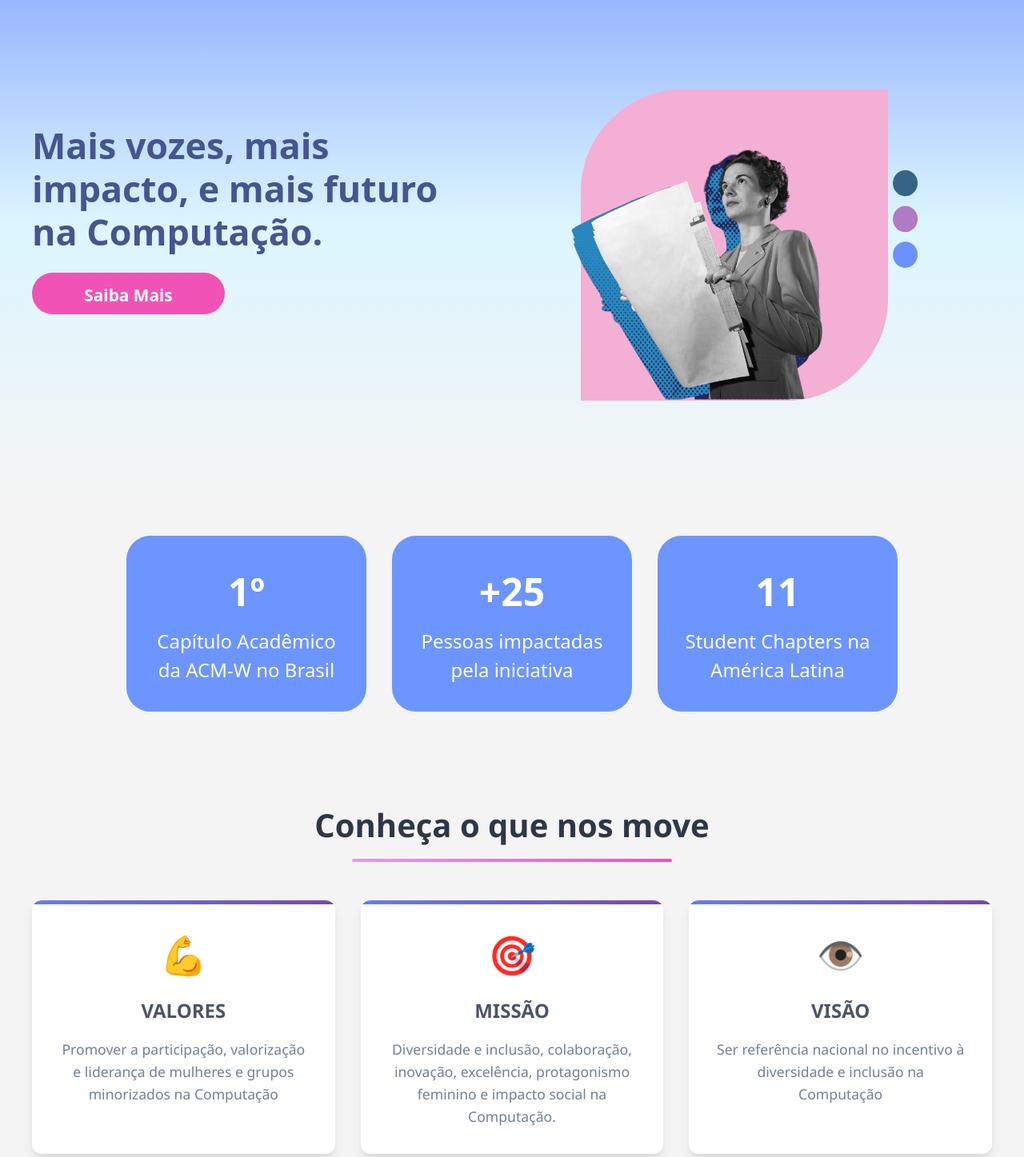
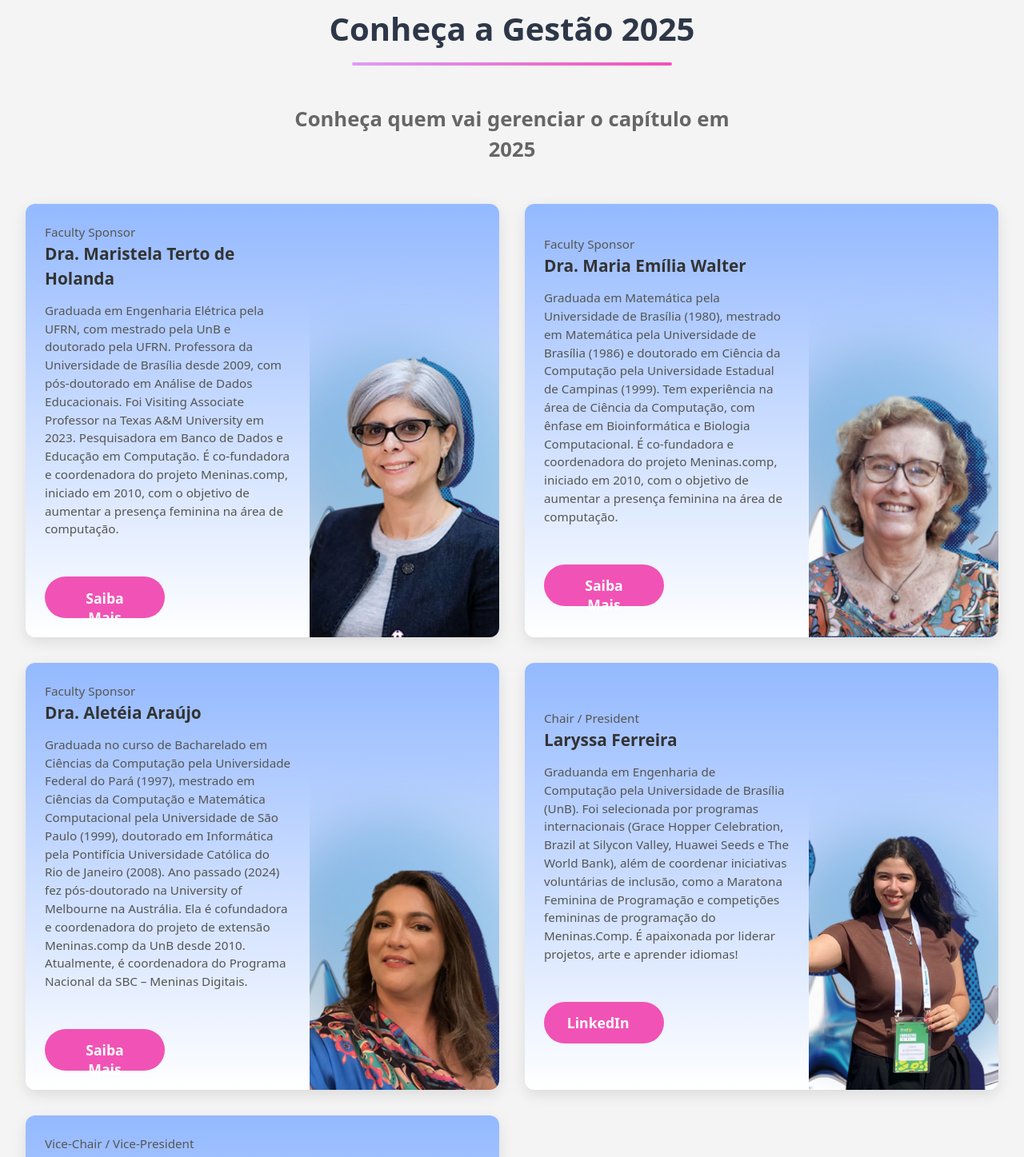
Before and after one commit to aadriellyy/landing-site-acmw, a React (Vite) app in the folder acmw-landing/: page /membros in a window 1280 px wide. Shown: the part 200-1647 px from the top of the page at 80% size. Built offline with nearby package versions, Linux system fonts and the light colour scheme.

Commit message:
:sparkles: feat: add routes

```diff
--- a/acmw-landing/package.json
+++ b/acmw-landing/package.json
@@ -14,7 +14,8 @@
     "react": "^19.1.1",
     "react-countup": "^6.5.3",
     "react-dom": "^19.1.1",
-    "react-intersection-observer": "^9.16.0"
+    "react-intersection-observer": "^9.16.0",
+    "react-router-dom": "^7.9.1"
   },
   "devDependencies": {
     "@eslint/js": "^9.35.0",
--- a/acmw-landing/src/App.jsx
+++ b/acmw-landing/src/App.jsx
@@ -7,20 +7,39 @@ import Localizacao from './sections/Localizacao';
 import Eventos from './components/Eventos'
 import Footer from './components/Footer';
 import Members from './sections/Members';
+import { BrowserRouter as Router, Routes, Route } from "react-router-dom";
 
 function App() {
   return (
-    <>
-    <Header/>
-    <Hero/>
-    <Dados/>
-    <Mvv/>
-    <Localizacao/>
-    <Eventos/>
-    <Footer/>
-    <Members/>
-    </>
-  )
+    <Router>
+      <Routes>
+        <Route
+          path="/"
+          element={
+            <>
+              <Header />
+              <Hero />
+              <Dados />
+              <Mvv />
+              <Localizacao />
+              <Eventos />
+              <Footer />
+            </>
+          }
+        />
+        <Route
+          path="/membros"
+          element={
+            <>
+              <Header />
+              <Members />
+              <Footer />
+            </>
+          }
+        />
+      </Routes>
+    </Router>
+  );
 }
 
 export default App
--- a/acmw-landing/src/components/Eventos.jsx
+++ b/acmw-landing/src/components/Eventos.jsx
@@ -5,7 +5,7 @@ import lorena from '../assets/lorena.png';
 
 const Eventos = () => {
   return (
-    <section className="eventos-section">
+    <section className="eventos-section" id="events">
       <div className="eventos-container">
         <h2 className="section-title">Próximos eventos</h2>
 
--- a/acmw-landing/src/components/Header.jsx
+++ b/acmw-landing/src/components/Header.jsx
@@ -13,10 +13,10 @@ const Header = () => {
                     </div>
                 </div>
                 <ul className="nav-links">
-                    <li><a href="#sobre">Home</a></li>
-                    <li><a href="#schedule">Sobre</a></li>
-                    <li><a href="#members">Membros</a></li>
-                    <li><a href="#members">Eventos</a></li>
+                    <li><a href="/">Home</a></li>
+                    <li><a href="#mvv">Sobre</a></li>
+                    <li><a href="/membros">Membros</a></li>
+                    <li><a href="#events">Eventos</a></li>
                     <li><a href="mailto:maristela.holanda@gmail.com">Contato</a></li>
                 </ul>
             </nav>
--- a/acmw-landing/src/sections/Members.css
+++ b/acmw-landing/src/sections/Members.css
@@ -1,7 +1,7 @@
 .members {
   padding: 4rem 2rem;
   text-align: center;
-  background: #ffffff;
+  background: #F4F4F4;
 }
 
 .members-title {
@@ -12,7 +12,7 @@
 }
 
 .members-subtitle {
-  font-size: 1.1rem;
+  font-size: 1.6rem;
   color: #666;
   max-width: 600px;
   margin: 0 auto 3rem;
--- a/acmw-landing/src/sections/Members.jsx
+++ b/acmw-landing/src/sections/Members.jsx
@@ -10,59 +10,70 @@ export default function ProgramsSection() {
   const members = [
     {
       title: "Dra. Maristela Terto de Holanda",
+      cargo: "Faculty Sponsor",
       description:
         "Graduada em Engenharia Elétrica pela UFRN, com mestrado pela UnB e doutorado pela UFRN. Professora da Universidade de Brasília desde 2009, com pós-doutorado em Análise de Dados Educacionais. Foi Visiting Associate Professor na Texas A&M University em 2023. Pesquisadora em Banco de Dados e Educação em Computação. É co-fundadora e coordenadora do projeto Meninas.comp, iniciado em 2010, com o objetivo de aumentar a presença feminina na área de computação.",
       image: Maristela,
-      refName: "Entre em Contato"
+      refName: "Saiba Mais",
+      link: "https://cic.unb.br/",
     },
     {
       title: "Dra. Maria Emília Walter",
+      cargo: "Faculty Sponsor",
       description:
         "Graduada em Matemática pela Universidade de Brasília (1980), mestrado em Matemática pela Universidade de Brasília (1986) e doutorado em Ciência da Computação pela Universidade Estadual de Campinas (1999). Tem experiência na área de Ciência da Computação, com ênfase em Bioinformática e Biologia Computacional. É co-fundadora e coordenadora do projeto Meninas.comp, iniciado em 2010, com o objetivo de aumentar a presença feminina na área de computação.",
       image: MariaEmilia,
-      refName: "Saiba Mais"
+      refName: "Saiba Mais",
+      link: "https://cic.unb.br/",
     },
     {
       title: "Dra. Aletéia Araújo",
+      cargo: "Faculty Sponsor",
       description:
         "Graduada no curso de Bacharelado em Ciências da Computação pela Universidade Federal do Pará (1997), mestrado em Ciências da Computação e Matemática Computacional pela Universidade de São Paulo (1999), doutorado em Informática pela Pontifícia Universidade Católica do Rio de Janeiro (2008). Ano passado (2024) fez pós-doutorado na University of Melbourne na Austrália. Ela é cofundadora e coordenadora do projeto de extensão Meninas.comp da UnB desde 2010. Atualmente, é coordenadora do Programa Nacional da SBC – Meninas Digitais.",
       image: Aleteia,
-      refName: "Saiba Mais"
+      refName: "Saiba Mais",
+      link: "https://cic.unb.br/",
     },
     {
       title: "Laryssa Ferreira",
+      cargo: "Chair / President",
       description:
         "Graduanda em Engenharia de Computação pela Universidade de Brasília (UnB). Foi selecionada por programas internacionais (Grace Hopper Celebration, Brazil at Silycon Valley, Huawei Seeds e The World Bank), além de coordenar iniciativas voluntárias de inclusão, como a Maratona Feminina de Programação e competições femininas de programação do Meninas.Comp. É apaixonada por liderar projetos, arte e aprender idiomas! ",
       image: Laryssa,
-      refName: "Saiba Mais"
+      refName: "LinkedIn",
+      link: "https://www.linkedin.com/in/laryssaoliferreira?utm_source=share&utm_campaign=share_via&utm_content=profile&utm_medium=ios_app",
     },
     {
       title: "Adrielly Lima",
-      description:
-        "Graduanda em Ciência da Computação pela Universidade de Brasília (UnB). Estagiária no Tribunal Superior Eleitoral, desenvolvedora e coordenadora na Empresa Júnior de Computação da UnB, também faz parte de iniciativas voluntárias para apoiar mulheres na computação, sendo uma integrante brilhante da equipe Meninas.Comp colaborando na criação de Maratonas de Programação e matériais didáticos para as escolas públicas, além de monitora do curso meninas programadoras da USP. É apaixonada por computação, viagens, romances épicos e natureza!",
+      cargo: "Vice-Chair / Vice-President",
+      description: "Graduanda em Ciência da Computação pela Universidade de Brasília (UnB). Estagiária no Tribunal Superior Eleitoral, desenvolvedora e coordenadora na Empresa Júnior de Computação da UnB, também faz parte de iniciativas voluntárias para apoiar mulheres na computação, sendo uma integrante brilhante da equipe Meninas.Comp colaborando na criação de Maratonas de Programação e matériais didáticos para as escolas públicas, além de monitora do curso meninas programadoras da USP. É apaixonada por computação, viagens, romances épicos e natureza!",
       image: Adrielly,
-      refName: "Saiba Mais"
+      refName: "LinkedIn",
+      link: "https://www.linkedin.com/in/adrielly-lima-aa297a210",
     },
   ];
 
   return (
     <section className="members" id="members">
-      <h2 className="members-title">Conheça a Organização</h2>
+      <h2 className="section-title">Conheça a Gestão 2025</h2>
       <p className="members-subtitle">
-        Conheça a equipe responsável pela organização do evento.
+        Conheça quem vai gerenciar o capítulo em 2025
       </p>
       <div className="members-grid">
         {members.map((member, index) => (
           <div className="member-card" key={index}>
             <div className="member-card-content">
+              <p style={{whiteSpace: 'pre-line'}}><span>{member.cargo}</span></p>
               <h3>{member.title}</h3>
               <p style={{whiteSpace: 'pre-line'}}>{member.description}</p>
+              <br/><br/>
+              <button className="btn">
+                <a href={member.link}>{member.refName}</a>
+              </button>
             </div>
             <div className="member-image-section">
               <img src={member.image} alt={member.title} />
-              <button className="btn">
-                <a href="https://cic.unb.br/">{member.refName}</a>
-              </button>
             </div>
           </div>
         ))}
--- a/acmw-landing/src/sections/Mvv.jsx
+++ b/acmw-landing/src/sections/Mvv.jsx
@@ -4,7 +4,7 @@ import './Mvv.css';
 
 const Mvv = () => {
   return (
-    <section className="valores-section">
+    <section className="valores-section" id="mvv">
       <div className="valores-container">
         <h2 className="section-title">Conheça o que nos move</h2>
 
```
Also changed, not shown: 1 other file (tests, documents, lock files or other folders).
